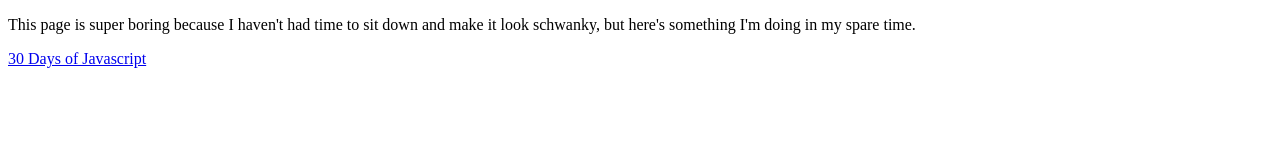
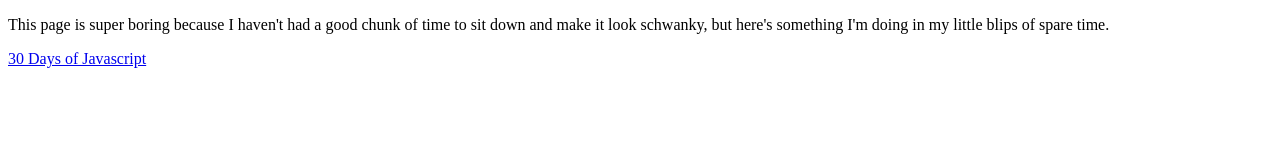
Before and after one commit to alanalynch/alanalynch.github.io, a plain HTML site: page index.html in a window 1280 px wide. Drawn offline with Linux system fonts and the light colour scheme.

Commit message:
fixing wording

```diff
--- a/index.html
+++ b/index.html
@@ -6,7 +6,7 @@
 
 <body>
   <p>
-    This page is super boring because I haven't had time to sit down and make it look schwanky, but here's something I'm doing in my spare time.
+    This page is super boring because I haven't had a good chunk of time to sit down and make it look schwanky, but here's something I'm doing in my little blips of spare time.
   </p>
 
   <a href="http://alanalyn.ch/js30/">30 Days of Javascript</a>
```
